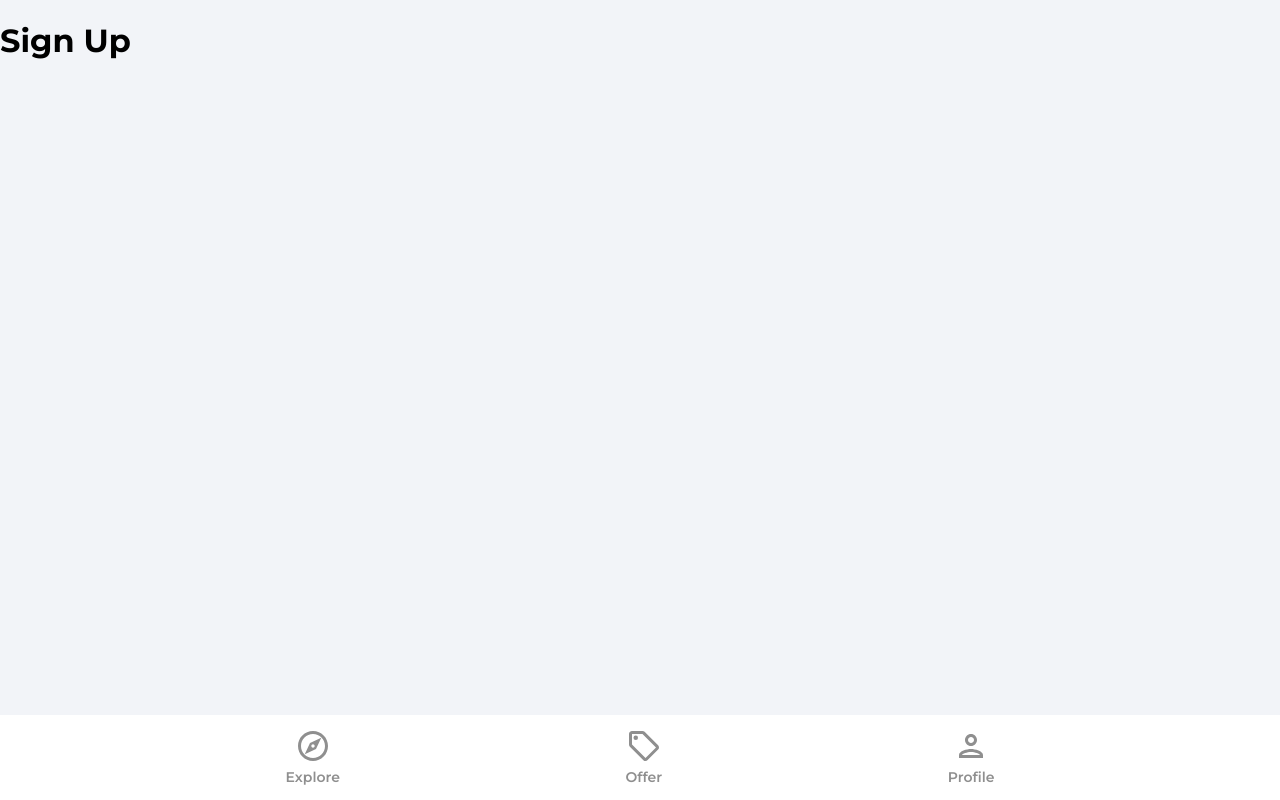
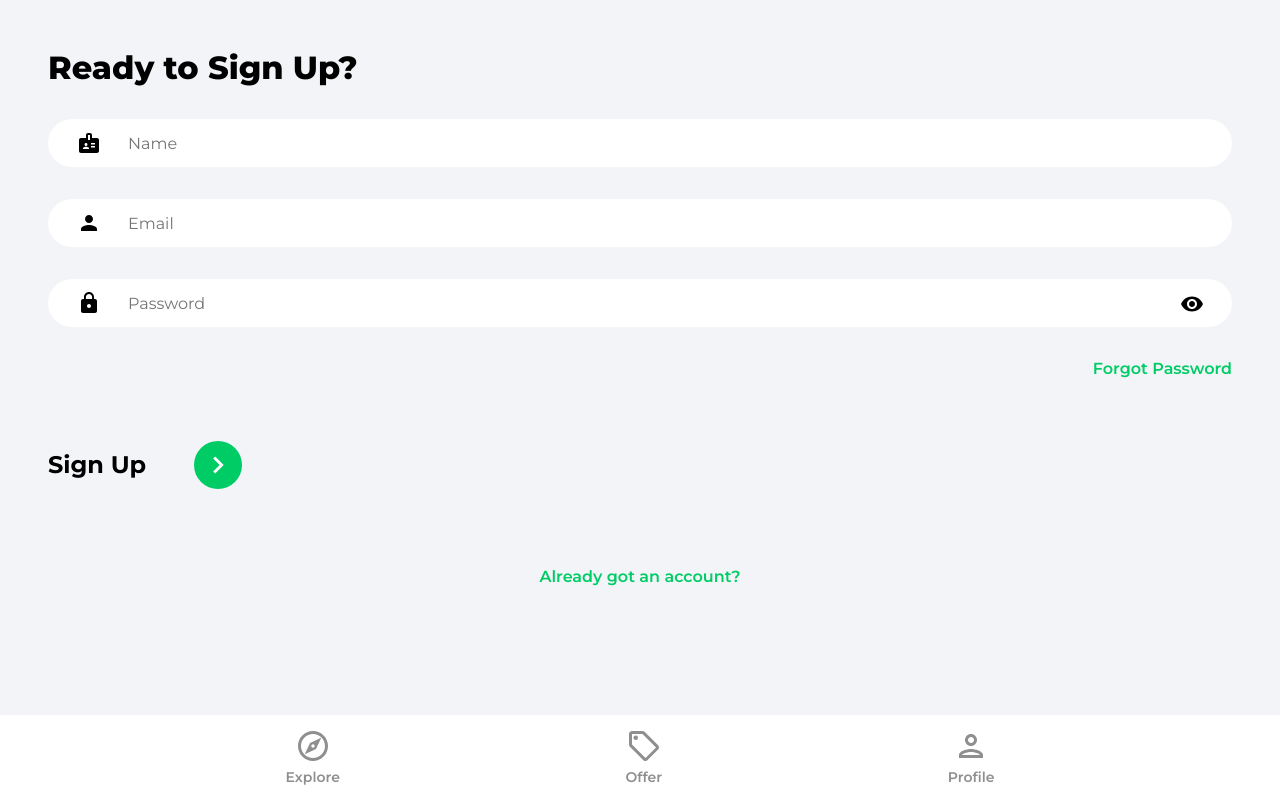
Before and after one commit to HaylzRandom/housing-marketplace, a React (Create React App) app: page /sign-up in a window 1280 px wide. Built offline with nearby package versions, Linux system fonts and the light colour scheme.

Commit message:
Created Sign In and Sign Up pages and allow users to use email and password

```diff
--- a/package.json
+++ b/package.json
@@ -11,6 +11,7 @@
     "react-dom": "^18.2.0",
     "react-router-dom": "^6.3.0",
     "react-scripts": "5.0.1",
+    "react-toastify": "^9.0.5",
     "web-vitals": "^2.1.4"
   },
   "scripts": {
--- a/src/App.js
+++ b/src/App.js
@@ -1,4 +1,8 @@
 import { BrowserRouter as Router, Routes, Route } from 'react-router-dom';
+
+// React Toastify
+import { ToastContainer } from 'react-toastify';
+import 'react-toastify/dist/ReactToastify.css';
 
 // Components
 import Navbar from './components/Navbar';
@@ -18,13 +22,15 @@
 				<Routes>
 					<Route path='/' element={<Explore />} />
 					<Route path='/offers' element={<Offers />} />
-					<Route path='/profile' element={<SignIn />} />
+					<Route path='/profile' element={<Profile />} />
 					<Route path='/sign-in' element={<SignIn />} />
 					<Route path='/sign-up' element={<SignUp />} />
 					<Route path='/forgot-password' element={<ForgotPassword />} />
 				</Routes>
 				<Navbar />
 			</Router>
+
+			<ToastContainer />
 		</>
 	);
 }
--- a/src/pages/Profile.jsx
+++ b/src/pages/Profile.jsx
@@ -1,11 +1,17 @@
-import React from 'react';
+import React, { useState, useEffect } from 'react';
+
+// Firebase
+import { getAuth } from 'firebase/auth';
 
 function Profile() {
-	return (
-		<div>
-			<h1>Profile</h1>
-		</div>
-	);
+	const [user, setUser] = useState(null);
+
+	const auth = getAuth();
+
+	useEffect(() => {
+		setUser(auth.currentUser);
+	}, []);
+	return user ? <h1>{user.displayName}</h1> : 'Not Logged In';
 }
 
 export default Profile;
--- a/src/pages/SignIn.jsx
+++ b/src/pages/SignIn.jsx
@@ -1,10 +1,105 @@
-import React from 'react';
+import React, { useState } from 'react';
+import { Link, useNavigate } from 'react-router-dom';
+
+import { toast } from 'react-toastify';
+
+// Firebase
+import { getAuth, signInWithEmailAndPassword } from 'firebase/auth';
+
+// Assets
+import { ReactComponent as ArrowRightIcon } from '../assets/svg/keyboardArrowRightIcon.svg';
+import visibilityIcon from '../assets/svg/visibilityIcon.svg';
 
 function SignIn() {
+	const [showPassword, setShowPassword] = useState(false);
+	const [formData, setFormData] = useState({
+		email: '',
+		password: '',
+	});
+
+	const { email, password } = formData;
+
+	const navigate = useNavigate();
+
+	const onChange = (e) => {
+		setFormData((prevState) => ({
+			...prevState,
+			[e.target.id]: e.target.value,
+		}));
+	};
+
+	const onSubmit = async (e) => {
+		e.preventDefault();
+
+		try {
+			const auth = getAuth();
+
+			const userCredential = await signInWithEmailAndPassword(
+				auth,
+				email,
+				password
+			);
+
+			if (userCredential.user) {
+				navigate('/');
+			}
+		} catch (error) {
+			toast.error('Bad User Credentials');
+		}
+	};
+
 	return (
-		<div>
-			<h1>Sign In</h1>
-		</div>
+		<>
+			<div className='pageContainer'>
+				<header>
+					<p className='pageHeader'>Welcome Back!</p>
+				</header>
+
+				<form onSubmit={onSubmit}>
+					<input
+						type='email'
+						className='emailInput'
+						placeholder='Email'
+						id='email'
+						value={email}
+						onChange={onChange}
+					/>
+
+					<div className='passwordInputDiv'>
+						<input
+							type={showPassword ? 'text' : 'password'}
+							className='passwordInput'
+							placeholder='Password'
+							id='password'
+							value={password}
+							onChange={onChange}
+						/>
+						<img
+							src={visibilityIcon}
+							alt='Show Password'
+							onClick={() => setShowPassword((prevState) => !prevState)}
+							className='showPassword'
+						/>
+					</div>
+					<Link to='/forgot-password' className='forgotPasswordLink'>
+						Forgot Password
+					</Link>
+
+					<div className='signInBar'>
+						<p className='signInText'>Sign In</p>
+						<button className='signInButton'>
+							<ArrowRightIcon fill='#ffffff' width='34px' height='34px' />
+						</button>
+					</div>
+				</form>
+
+				{/* Google OAuth */}
+
+				<Link to='/sign-up' className='registerLink'>
+					Sign Up Instead
+				</Link>
+			</div>
+		</>
 	);
 }
 
--- a/src/pages/SignUp.jsx
+++ b/src/pages/SignUp.jsx
@@ -1,10 +1,136 @@
-import React from 'react';
+import React, { useState } from 'react';
+import { Link, useNavigate } from 'react-router-dom';
+
+import { toast } from 'react-toastify';
+
+// Firebase
+import {
+	getAuth,
+	createUserWithEmailAndPassword,
+	updateProfile,
+} from 'firebase/auth';
+import { setDoc, doc, serverTimestamp } from 'firebase/firestore';
+import { db } from '../firebase/firebase.config';
+
+// Assets
+import { ReactComponent as ArrowRightIcon } from '../assets/svg/keyboardArrowRightIcon.svg';
+import visibilityIcon from '../assets/svg/visibilityIcon.svg';
 
 function SignUp() {
+	const [showPassword, setShowPassword] = useState(false);
+	const [formData, setFormData] = useState({
+		name: '',
+		email: '',
+		password: '',
+	});
+
+	const { name, email, password } = formData;
+
+	const navigate = useNavigate();
+
+	const onChange = (e) => {
+		setFormData((prevState) => ({
+			...prevState,
+			[e.target.id]: e.target.value,
+		}));
+	};
+
+	const onSubmit = async (e) => {
+		e.preventDefault();
+
+		try {
+			const auth = getAuth();
+
+			const userCredential = await createUserWithEmailAndPassword(
+				auth,
+				email,
+				password
+			);
+
+			const user = userCredential.user;
+
+			updateProfile(auth.currentUser, {
+				displayName: name,
+			});
+
+			const formDataCopy = {
+				...formData,
+			};
+
+			// Remove password
+			delete formDataCopy.password;
+			// Add timestamp
+			formDataCopy.timestamp = serverTimestamp();
+
+			await setDoc(doc(db, 'users', user.uid), formDataCopy);
+
+			navigate('/');
+		} catch (error) {
+			toast.error('Something went wrong with sign up!');
+		}
+	};
+
 	return (
-		<div>
-			<h1>Sign Up</h1>
-		</div>
+		<>
+			<div className='pageContainer'>
+				<header>
+					<p className='pageHeader'>Ready to Sign Up?</p>
+				</header>
+
+				<form onSubmit={onSubmit}>
+					<input
+						type='text'
+						className='nameInput'
+						placeholder='Name'
+						id='name'
+						value={name}
+						onChange={onChange}
+					/>
+
+					<input
+						type='email'
+						className='emailInput'
+						placeholder='Email'
+						id='email'
+						value={email}
+						onChange={onChange}
+					/>
+
+					<div className='passwordInputDiv'>
+						<input
+							type={showPassword ? 'text' : 'password'}
+							className='passwordInput'
+							placeholder='Password'
+							id='password'
+							value={password}
+							onChange={onChange}
+						/>
+						<img
+							src={visibilityIcon}
+							alt='Show Password'
+							onClick={() => setShowPassword((prevState) => !prevState)}
+							className='showPassword'
+						/>
+					</div>
+					<Link to='/forgot-password' className='forgotPasswordLink'>
+						Forgot Password
+					</Link>
+
+					<div className='signUpBar'>
+						<p className='signUpText'>Sign Up</p>
+						<button className='signUpButton'>
+							<ArrowRightIcon fill='#ffffff' width='34px' height='34px' />
+						</button>
+					</div>
+				</form>
+
+				{/* Google OAuth */}
+
+				<Link to='/sign-in' className='registerLink'>
+					Already got an account?
+				</Link>
+			</div>
+		</>
 	);
 }
 
```
Also changed, not shown: 1 other file (tests, documents, lock files or other folders).
